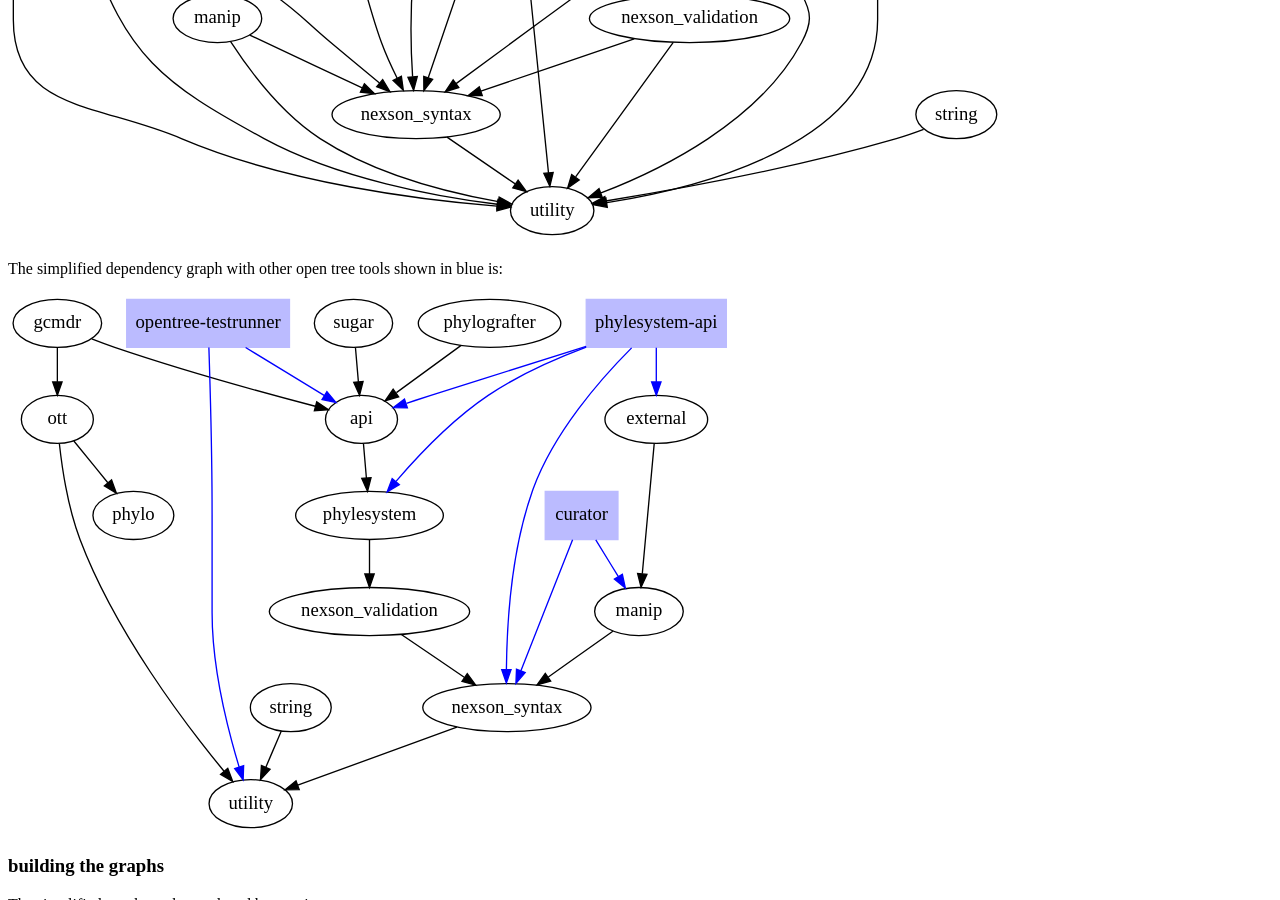
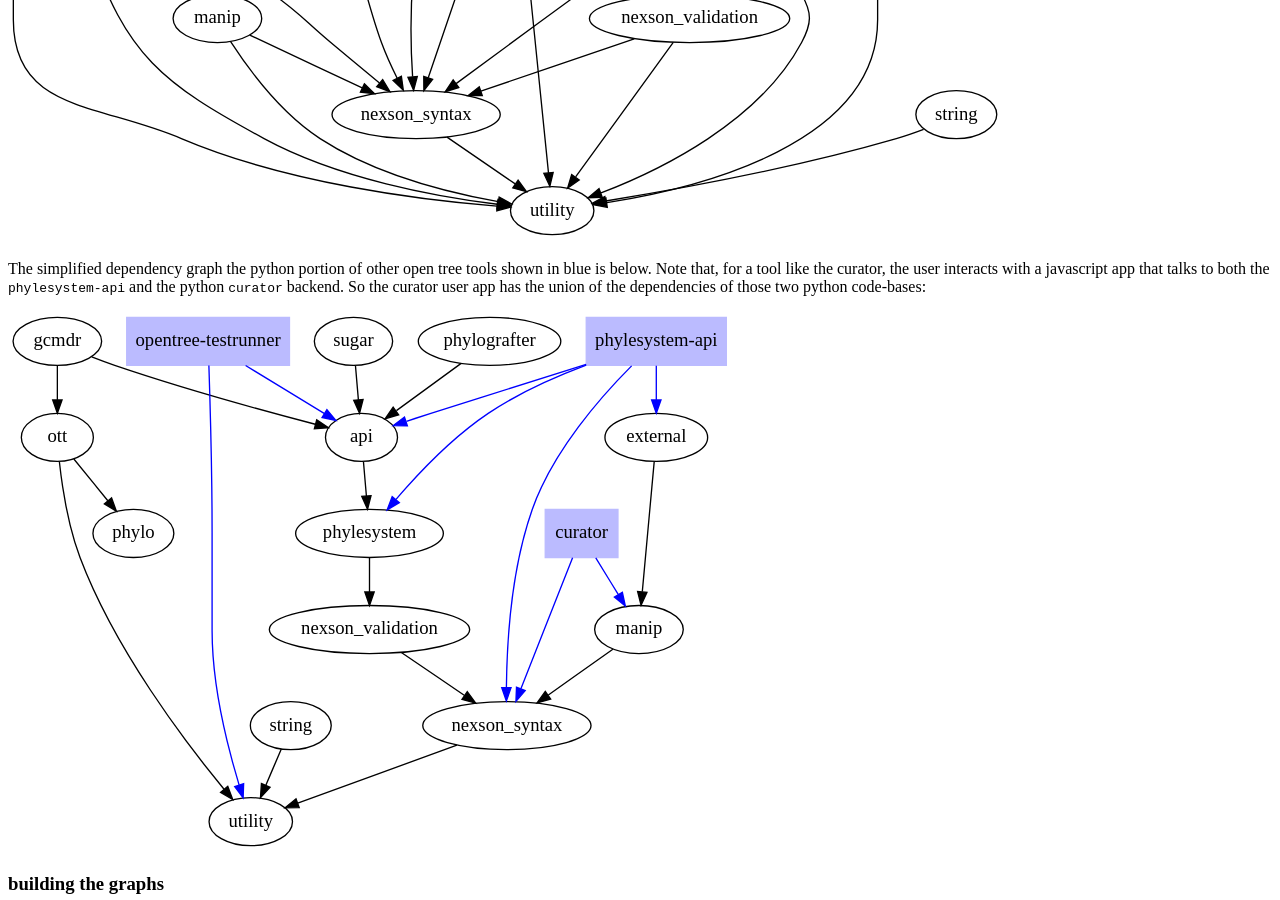
Before and after one commit to OpenTreeOfLife/peyotl, a Jekyll site: the page built from subpackages/index.md, in a window 1280 px wide and 900 px high, scrolled down 2054 px. Built offline with Jekyll 4.4.1, drawn with Linux system fonts in a browser that asks for light colours.

Commit message:
caveat about dependency graph

```diff
--- a/subpackages/index.md
+++ b/subpackages/index.md
@@ -61,7 +61,11 @@ The complete graph of dependencies:
 
 ![dependency graph of subpackages](../images/full-dependencies.svg)
 
-The simplified dependency graph with other open tree tools shown in blue is:
+The simplified dependency graph the python portion of other
+open tree tools shown in blue is below. Note that, for a tool like the curator, the
+user interacts with a javascript app that talks to both the `phylesystem-api` and the python
+`curator` backend. So the curator user app has the union of the dependencies of those
+two python code-bases:
 
 ![dependency graph of subpackages](../images/ext-dependencies.svg)
 
```
